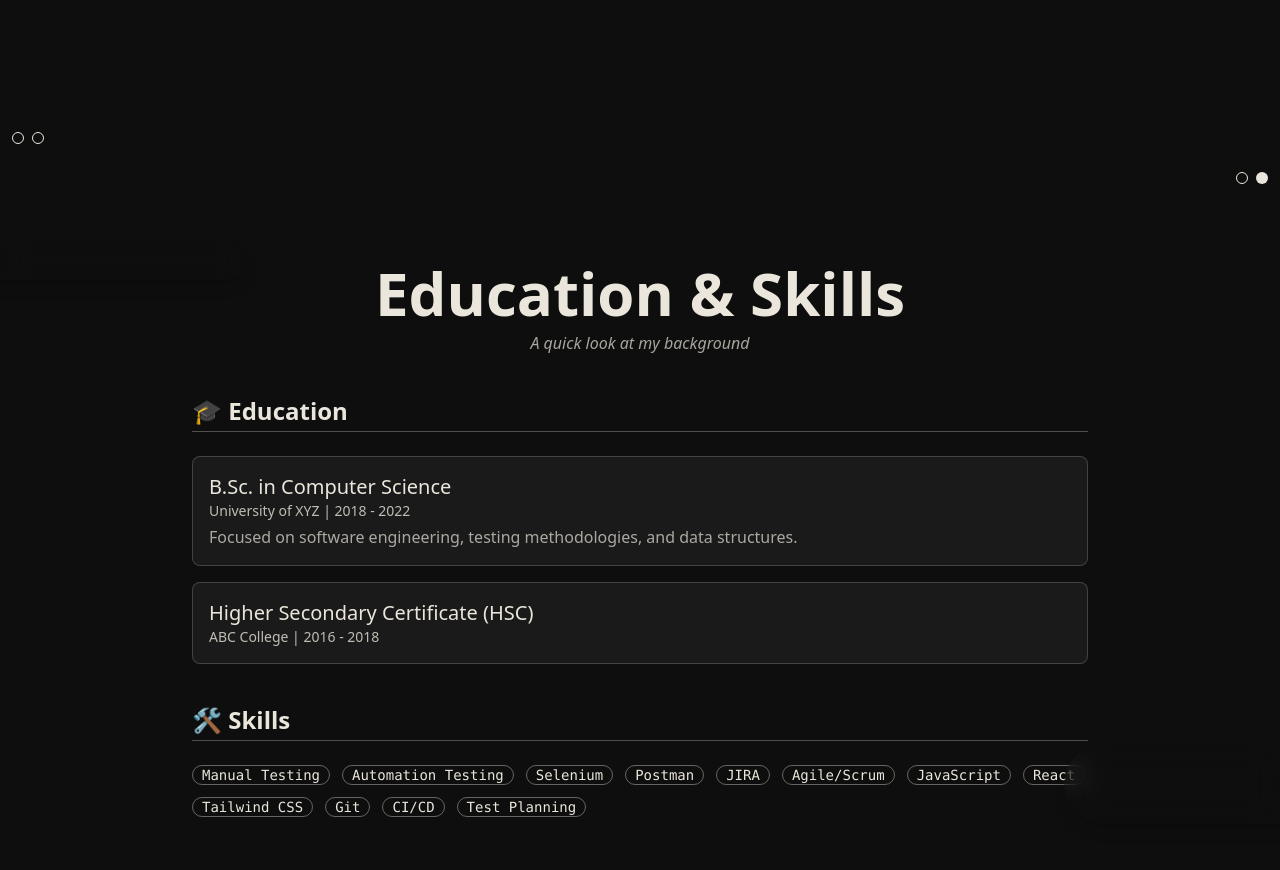
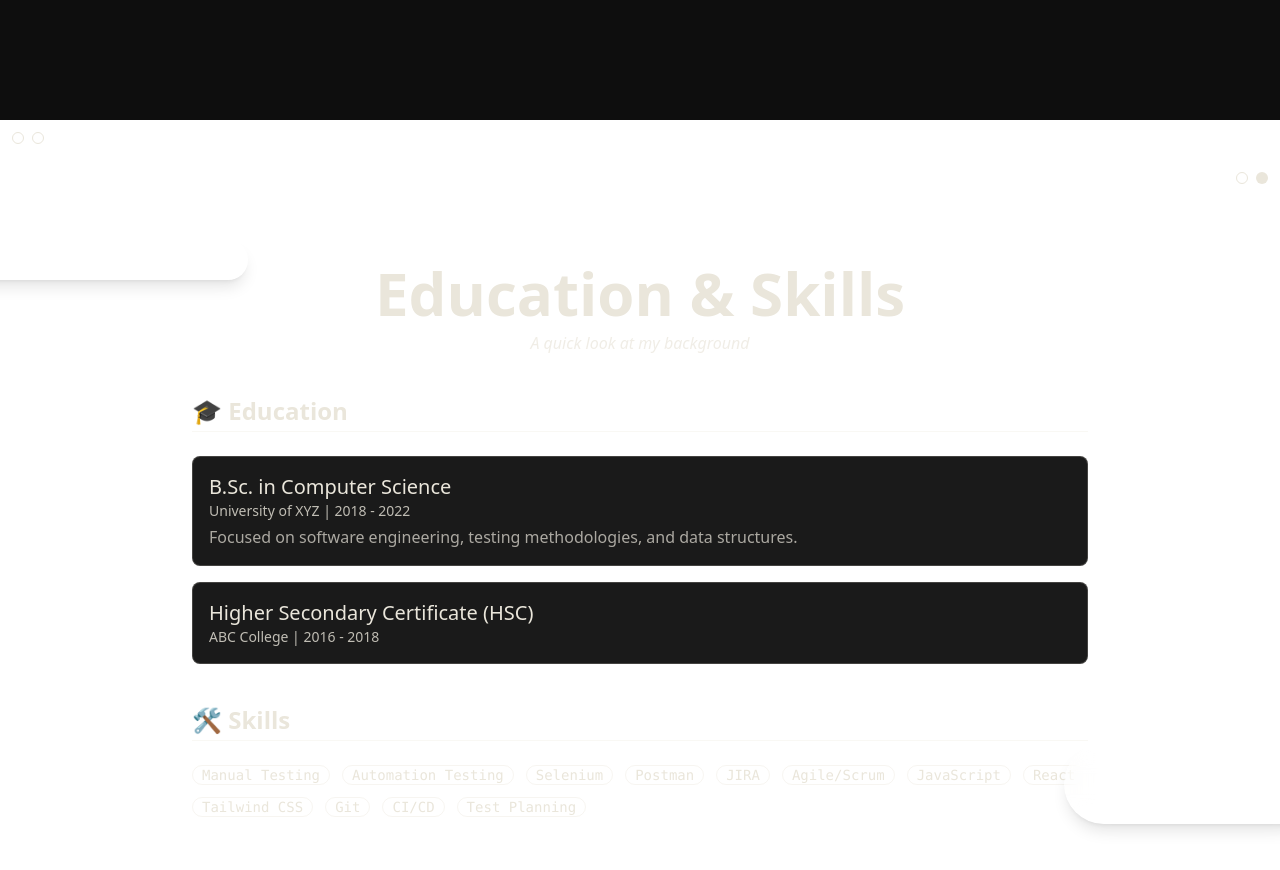
Before and after one commit to Md-Nur-Amin/Portfolio, a React (Vite) app: page / in a window 1280 px wide. Shown: the part 680-1550 px from the top of the page. Built offline with nearby package versions, Linux system fonts and the light colour scheme.

Commit message:
background issue slighty changed

```diff
--- a/src/Layout/pages/EducationAndSkills/EducationAndSkills.jsx
+++ b/src/Layout/pages/EducationAndSkills/EducationAndSkills.jsx
@@ -2,7 +2,7 @@ import React from "react";
 
 const EducationAndSkills = () => {
     return (
-        <div className="min-h-screen bg-[#0e0e0e] text-[#eae6db] flex flex-col items-center justify-center px-4 py-10 space-y-10 relative overflow-hidden">
+        <div className="min-h-screen text-[#eae6db] flex flex-col items-center justify-center px-4 py-10 space-y-10 relative overflow-hidden">
 
             {/* Top Left Circles */}
             <div className="absolute top-3 left-3 flex gap-2">
```
